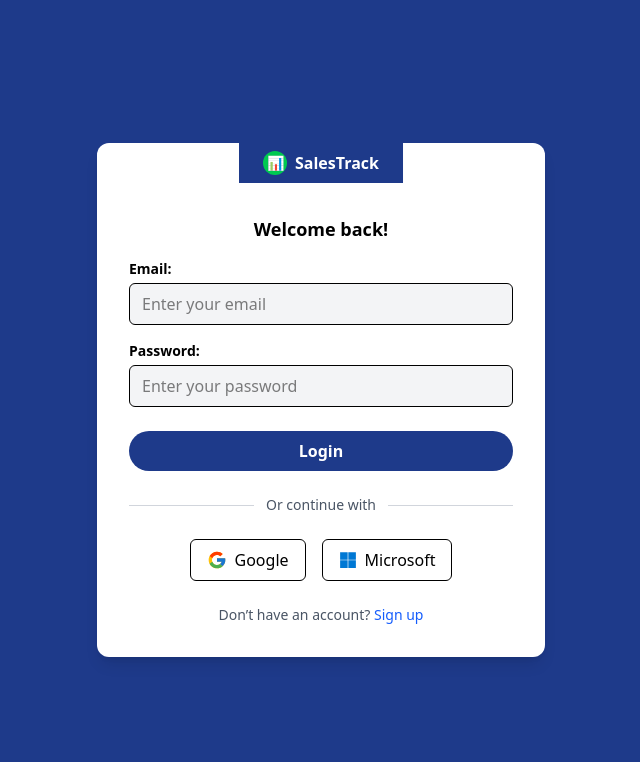
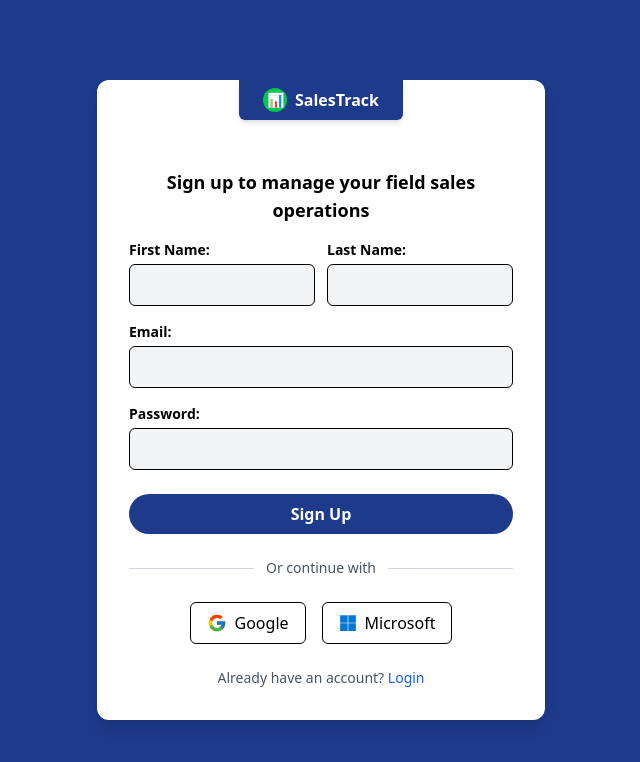
Before and after one commit to codexLante/KPM-salesTrack-Frontend, a React (Vite) app in the folder KPM SalesTrack/: page /signup in a window 1280 px wide. Shown: the top 762 px of the page, without its empty margins (319-959 px from the left). Built offline with nearby package versions, Linux system fonts and the light colour scheme.

Commit message:
KPM-1 Login Page

```diff
--- a/KPM SalesTrack/src/ADMIN/pages/sign-in.jsx
+++ b/KPM SalesTrack/src/ADMIN/pages/SignUp.jsx
@@ -1,8 +1,11 @@
 import React from "react";
+import { useNavigate } from "react-router-dom";
 import { FcGoogle } from "react-icons/fc";
 import { FaMicrosoft } from "react-icons/fa";
 
-export default function SignIn() {
+export default function SignUp() {
+  const navigate = useNavigate();
+
   return (
     <div className="min-h-screen flex items-center justify-center bg-[#1e3a8a]">
       <div className="bg-white rounded-xl shadow-lg w-full max-w-md p-8 pt-12 relative">
@@ -16,7 +19,7 @@
 
         {/* Heading */}
         <h2 className="text-center font-semibold text-lg mb-4 mt-10">
-          Sign in to manage your field sales operations
+          Sign up to manage your field sales operations
         </h2>
 
         {/* Form */}
@@ -47,7 +50,7 @@
           </div>
 
           <div>
-            <label className="block font-semibold text-sm mb-1">Pasword:</label>
+            <label className="block font-semibold text-sm mb-1">Password:</label>
             <input
               type="password"
               className="w-full border rounded-md px-3 py-2 bg-gray-100 focus:outline-none focus:ring-2 focus:ring-blue-500"
@@ -58,7 +61,7 @@
             type="submit"
             className="w-full bg-[#1e3a8a] text-white font-semibold py-2 rounded-full mt-2 hover:bg-blue-800 transition"
           >
-            Sign In
+            Sign Up
           </button>
         </form>
 
@@ -81,6 +84,17 @@
             <span>Microsoft</span>
           </button>
         </div>
+
+        {/* Footer */}
+        <p className="text-center text-sm text-gray-600 mt-6">
+          Already have an account?{" "}
+          <span
+            className="text-blue-600 hover:underline cursor-pointer"
+            onClick={() => navigate("/")}
+          >
+            Login
+          </span>
+        </p>
       </div>
     </div>
   );
--- a/KPM SalesTrack/src/ADMIN/pages/login.jsx
+++ b/KPM SalesTrack/src/ADMIN/pages/login.jsx
@@ -1,8 +1,11 @@
 import React from "react";
+import { useNavigate } from "react-router-dom";
 import { FcGoogle } from "react-icons/fc";
 import { FaMicrosoft } from "react-icons/fa";
 
 export default function Login() {
+  const navigate = useNavigate();
+
   return (
     <div className="min-h-screen flex items-center justify-center bg-[#1e3a8a]">
       <div className="bg-white rounded-xl shadow-lg w-full max-w-md p-8 pt-12 relative">
@@ -70,7 +73,10 @@
         {/* Footer */}
         <p className="text-center text-sm text-gray-600 mt-6">
           Don’t have an account?{" "}
-          <span className="text-blue-600 hover:underline cursor-pointer">
+          <span
+            className="text-blue-600 hover:underline cursor-pointer"
+            onClick={() => navigate("/signup")}
+          >
             Sign up
           </span>
         </p>
--- a/KPM SalesTrack/src/App.jsx
+++ b/KPM SalesTrack/src/App.jsx
@@ -1,9 +1,18 @@
+// App.jsx
 import React from "react";
-import SignIn from "./ADMIN/pages/sign-in";
+import { BrowserRouter as Router, Routes, Route } from "react-router-dom";
 import Login from "./ADMIN/pages/login";
+import SignUp from "./ADMIN/pages/SignUp"; // rename component to SignUp for clarity
+
 function App() {
-
-  return <Login/>;
+  return (
+    <Router>
+      <Routes>
+        <Route path="/" element={<Login />} />
+        <Route path="/signup" element={<SignUp />} />
+      </Routes>
+    </Router>
+  );
 }
 
 export default App;
```
